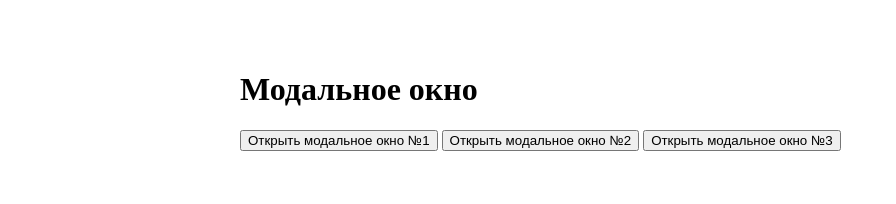
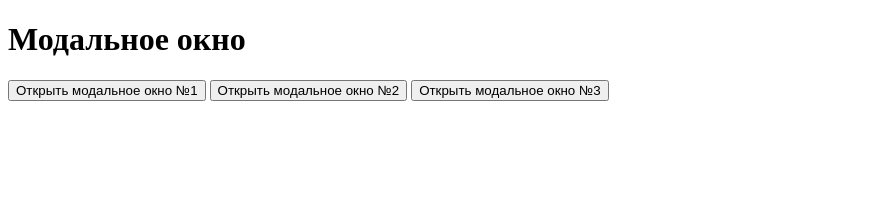
Before and after one commit to AsatryanHov/modal-window-btns, a plain HTML site: page index.html in a window 1280 px wide. Shown: the whole page, without its empty margins (0-896 px from the left). Drawn offline with Linux system fonts and the light colour scheme.

Commit message:
2 files modified

```diff
--- a/index.html
+++ b/index.html
@@ -12,11 +12,11 @@
     <script type="module" src="script.js"></script>
   </head>
   <body>
-    <h1 class="mb-4">Модальное окно</h1>
+    <h1 class="">Модальное окно</h1>
 
     <button
       data-modal-button="modal-1"
-      class="btn btn-outline-primary mb-1"
+      class="btn btn-outline-primary"
       type="button"
     >
       Открыть модальное окно №1
@@ -24,7 +24,7 @@
 
     <button
       data-modal-button="modal-2"
-      class="btn btn-outline-primary mb-1"
+      class="btn btn-outline-primary"
       type="button"
     >
       Открыть модальное окно №2
@@ -40,7 +40,7 @@
 
     <div id="modal-1" data-modal class="fade-block hidden">
       <div class="modal-window">
-        <div class="card">
+        <div class="">
           <div class="card-header">Модальное окно №1</div>
           <div class="card-body">
             <p>
--- a/styles.css
+++ b/styles.css
@@ -1,4 +1,4 @@
-body {
+/* body {
   max-width: 800px;
   margin: 0 auto;
   padding: 50px 15px;
@@ -6,11 +6,11 @@ body {
 
 .list-header {
   font-weight: 700;
-}
+} */
 
-.list-content {
+/* .list-content {
   background-color: rgb(216, 246, 239);
-}
+} */
 
 .fade-block {
   position: absolute;
```
